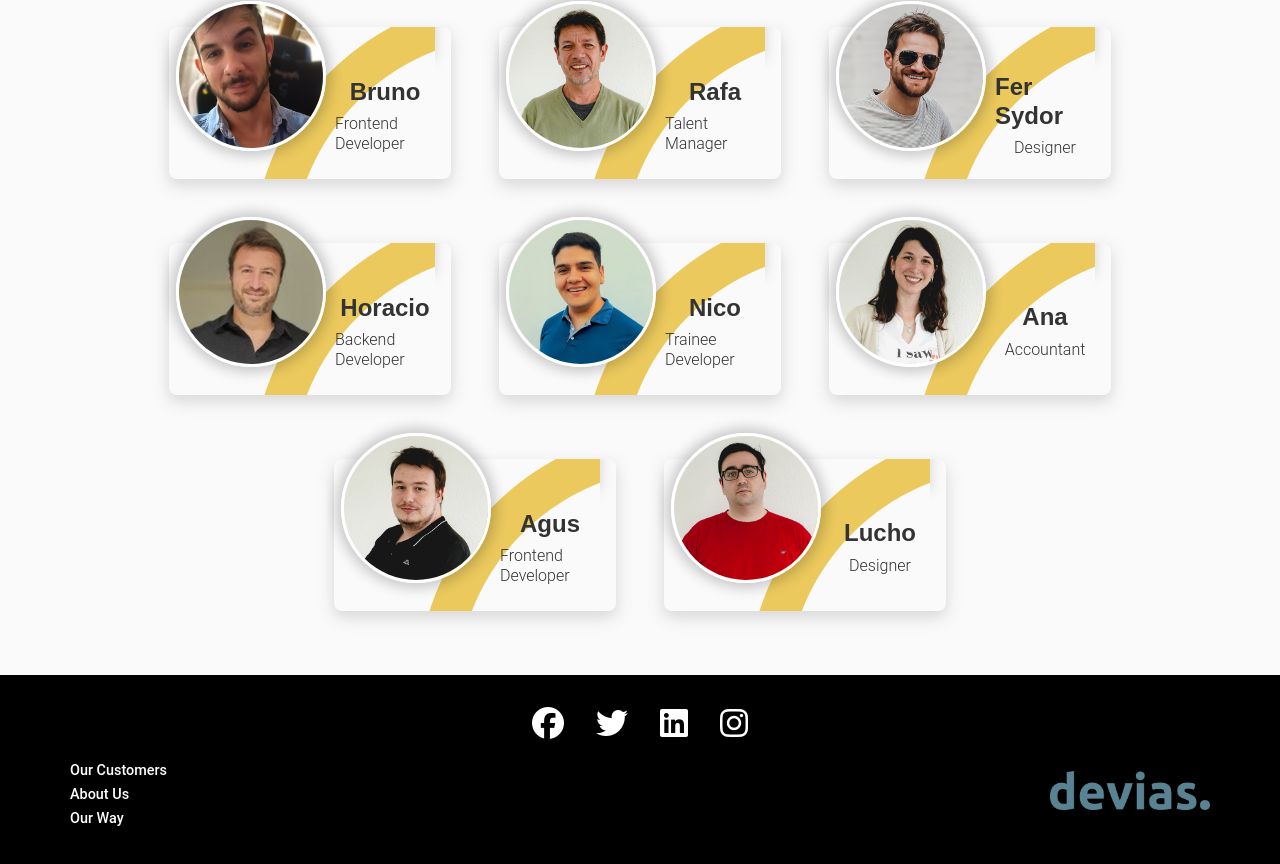
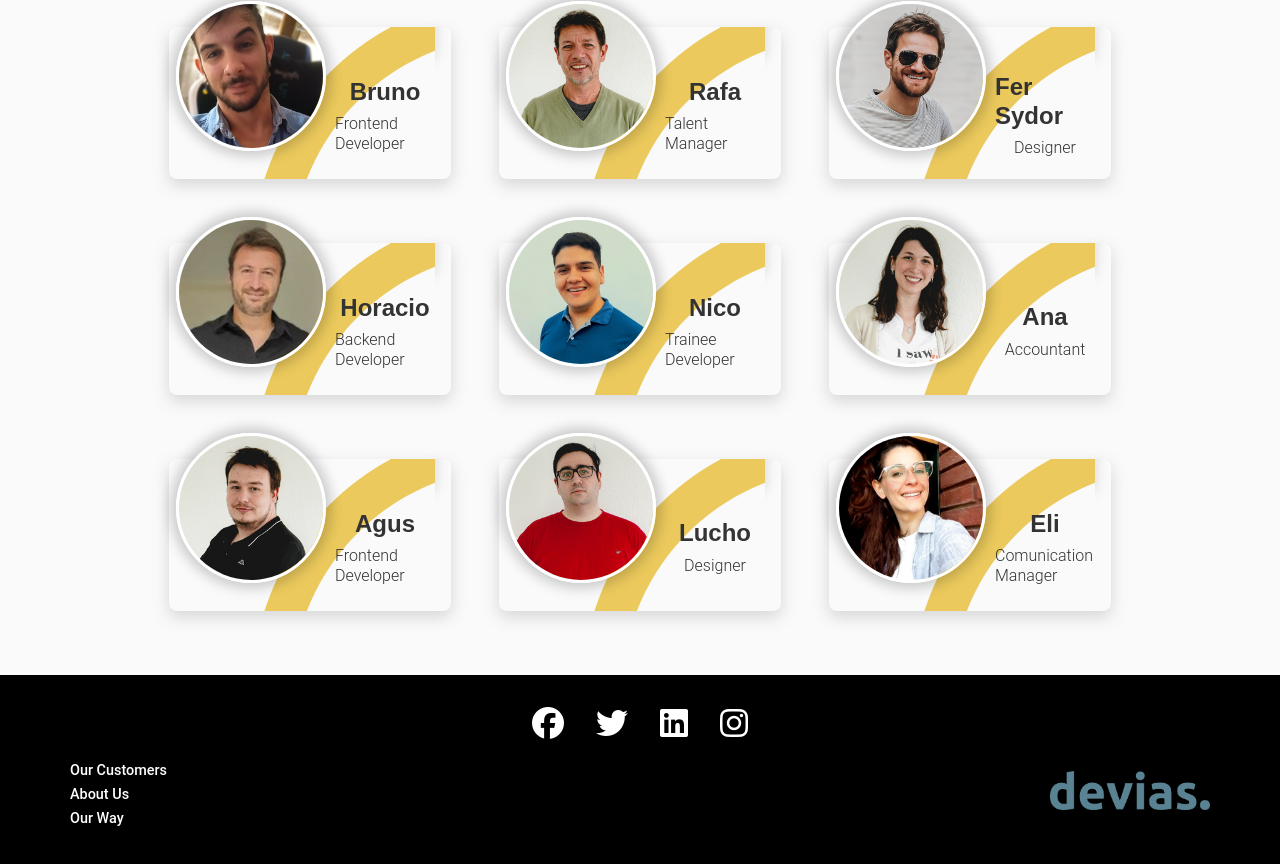
Before and after one commit to brunoosella/devias-web, a React (Vite) app in the folder devias-web/: page /about-us in a window 1280 px wide. Shown: the part 1426-2290 px from the top of the page. Built offline with nearby package versions, Linux system fonts and the light colour scheme.

Commit message:
Add Eli <3 (omg so pretty this girl!)

```diff
--- a/devias-web/src/Components/TeamCard/TeamCard.jsx
+++ b/devias-web/src/Components/TeamCard/TeamCard.jsx
@@ -20,6 +20,7 @@ import nico from 'Assets/Staff/nico.png'
 import ana from 'Assets/Staff/ana.png'
 import agus from 'Assets/Staff/agus.png'
 import lucho from 'Assets/Staff/lucho.png'
+import eli from 'Assets/Staff/eli.png'
 
 export default function TeamCard() {
 
@@ -38,7 +39,8 @@ export default function TeamCard() {
     nico,
     ana,
     agus,
-    lucho
+    lucho,
+    eli
   ]
 
   const team = teamJSON.team
--- a/devias-web/src/Components/TeamCard/teamCard.json
+++ b/devias-web/src/Components/TeamCard/teamCard.json
@@ -56,6 +56,10 @@
       "name": "Lucho",
       "img": 13,
       "job": "Designer"
+    },{
+      "name": "Eli",
+      "img": 14,
+      "job": "Comunication Manager"
     }
   ]
 }
```
Also changed, not shown: devias-web/src/Assets/Staff/eli.png (added).
